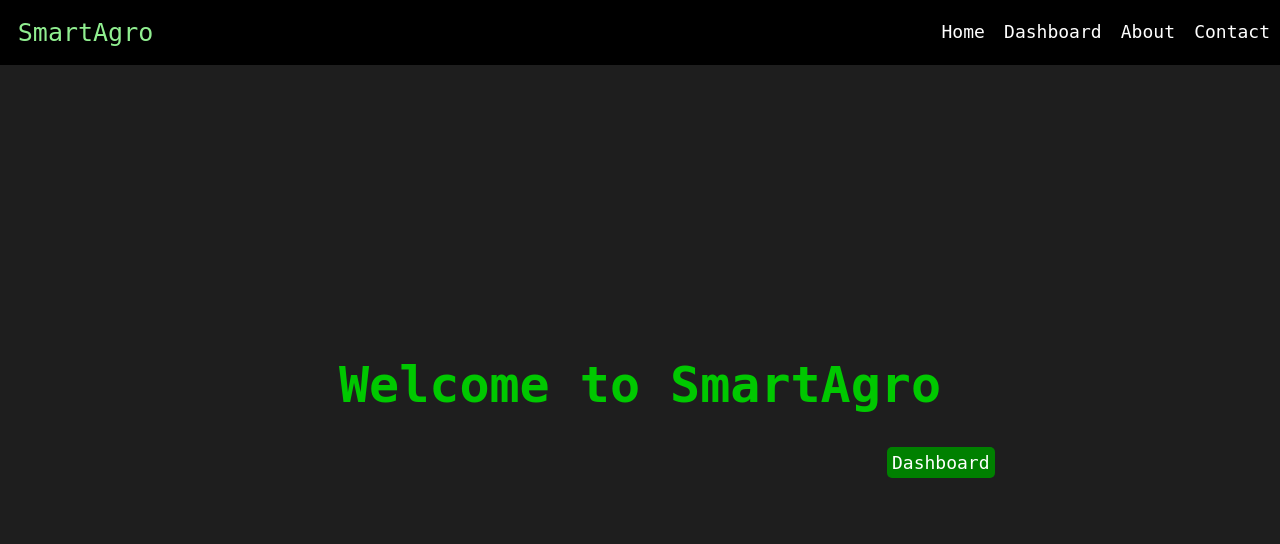
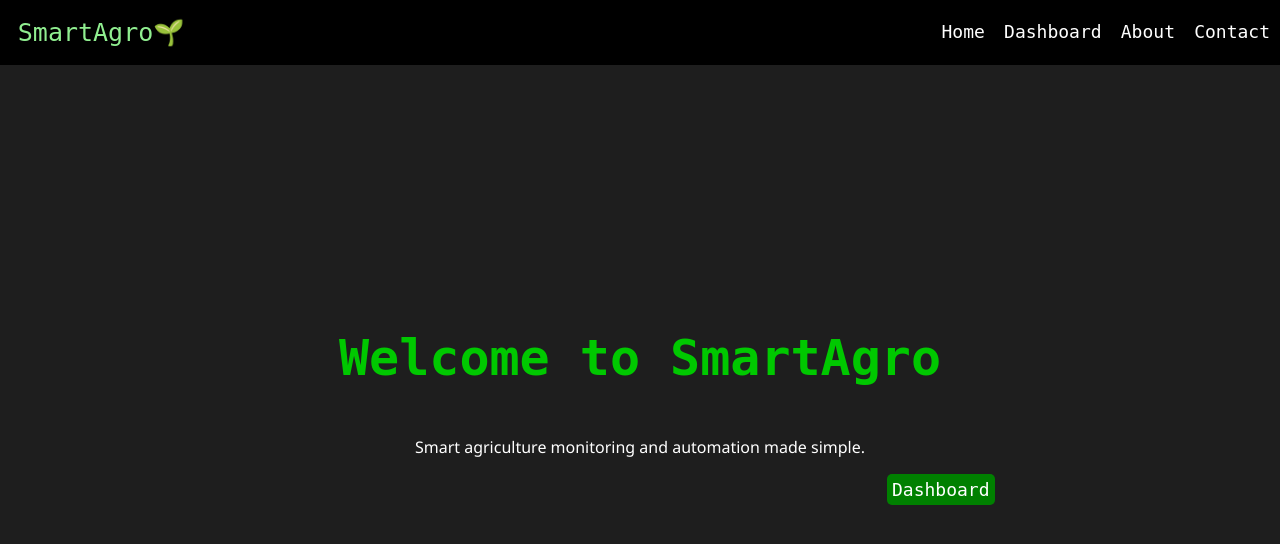
Before and after one commit to shresth3904/SMARTAGRO, a Flask app: page / in a window 1280 px wide. Shown: the top 544 px of the page. Run offline with Flask 3, Linux system fonts and the light colour scheme.

Commit message:
Update index.html

```diff
--- a/templates/index.html
+++ b/templates/index.html
@@ -8,7 +8,7 @@
 </head>
 <body>
     <header>
-        <div id = "logo">SmartAgro</div>
+        <div id = "logo">SmartAgro🌱</div>
         <nav>
             <a id = "home_ref" href="{{url_for('index')}}">Home</a>
         <a id = "dash_ref" href= "{{url_for('dashboard')}}">Dashboard</a>
@@ -18,6 +18,7 @@
     </header>
     <div id = "main_page">
         <h1>Welcome to SmartAgro</h1>
+        <p>Smart agriculture monitoring and automation made simple.</p>
         <a id = 'dash_btn' href = "{{url_for('dashboard')}}"> Dashboard</a>
     </div>
 </body>
```
